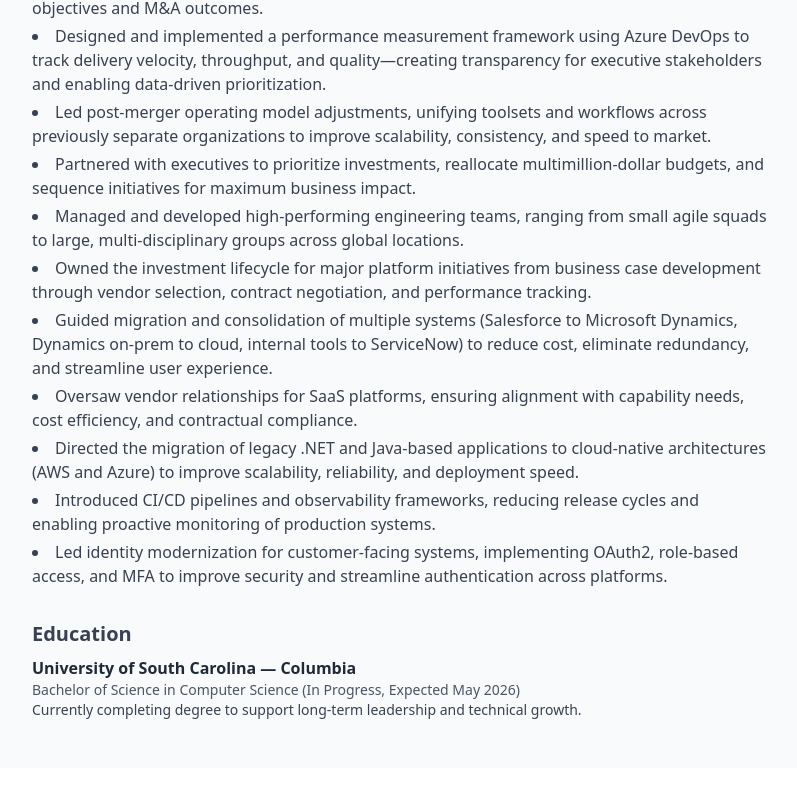
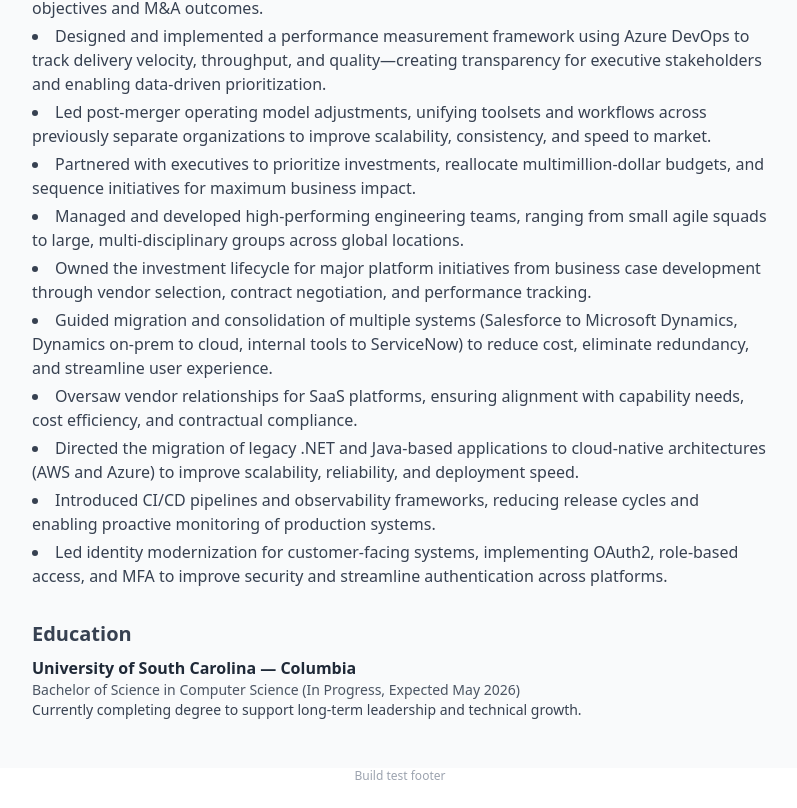
Before and after one commit to edwinjwood/portfolio-builder, a React (Vite) app: page / in a window 1280 px wide. Shown: the part 1108-1916 px from the top of the page, without its empty margins (240-1037 px from the left). Before the commit the page ends 1876 px from the top, so only its background shows below. Built offline with nearby package versions, Linux system fonts and the light colour scheme.

Commit message:
chore: add test footer for deployment verification

```diff
--- a/src/App.jsx
+++ b/src/App.jsx
@@ -97,6 +97,7 @@
         <Route path="/" element={<Resume />} />
         <Route path="/projects" element={<Projects />} />
       </Routes>
+  <footer className="text-center text-xs text-gray-400 pb-6">Build test footer</footer>
     </Router>
   );
 }
```
